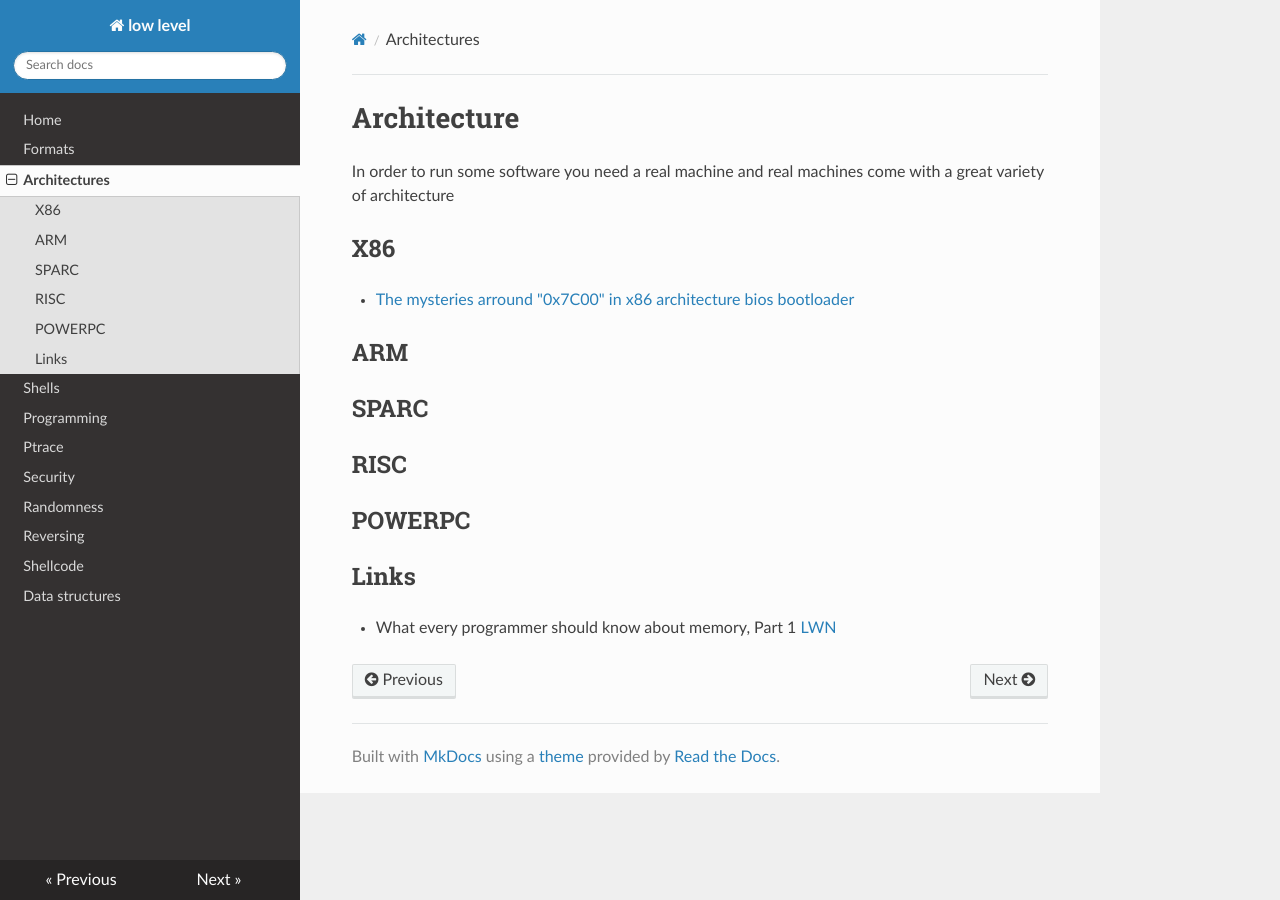
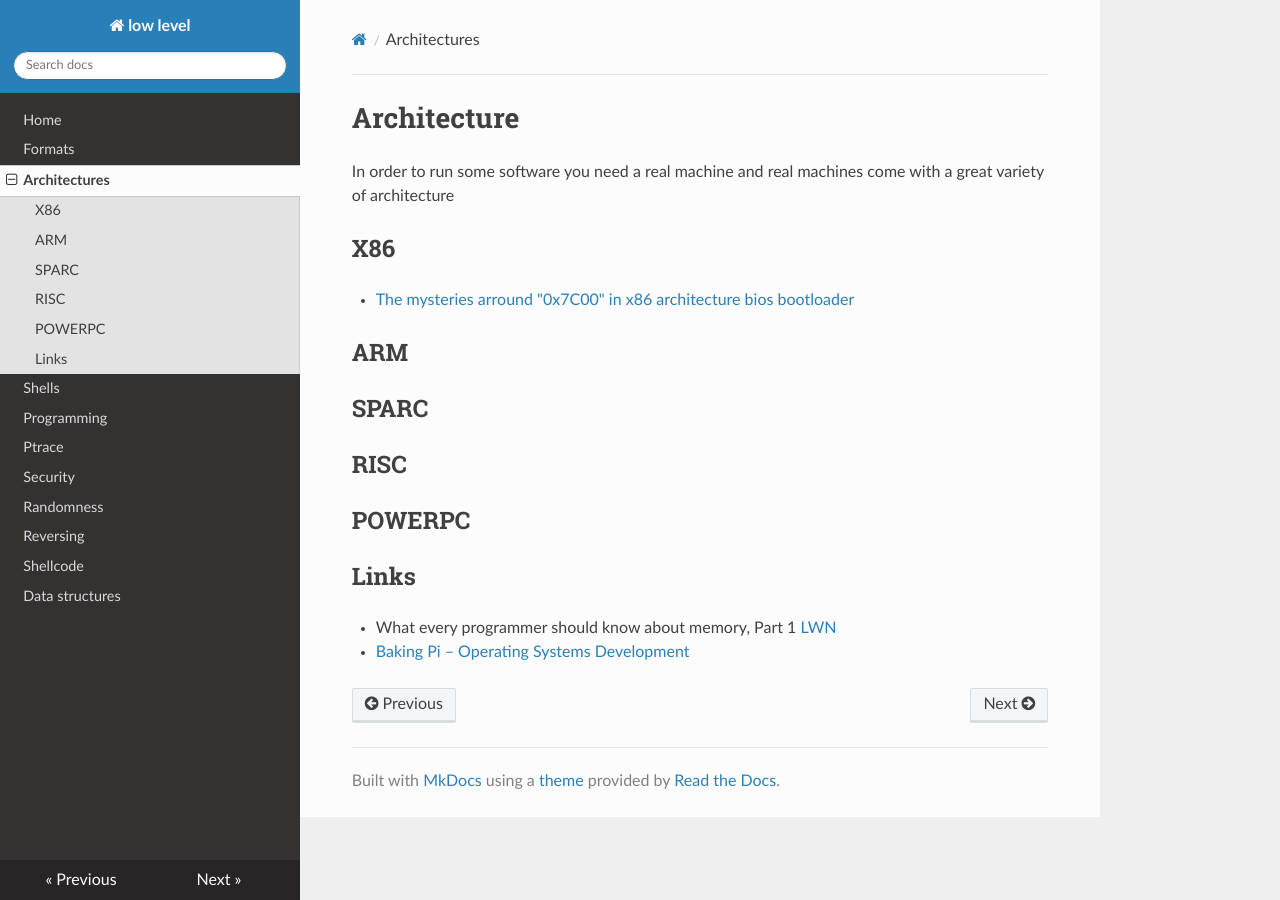
Before and after one commit to gipi/low-level, an MkDocs documentation site: the page built from docs/arch.md, in a window 1280 px wide. Built offline with MkDocs 1.6.1, drawn with Linux system fonts in a browser that asks for light colours; nearby versions of some CDN libraries; old or Windows-style settings are respelled for this version of MkDocs.

Commit message:
Add link.

```diff
--- a/docs/arch.md
+++ b/docs/arch.md
@@ -18,3 +18,4 @@ real machines come with a great variety of architecture
 ## Links
 
  - What every programmer should know about memory, Part 1 [LWN](http://lwn.net/Articles/250967/)
+ - [Baking Pi – Operating Systems Development](https://www.cl.cam.ac.uk/projects/raspberrypi/tutorials/os/)
```
